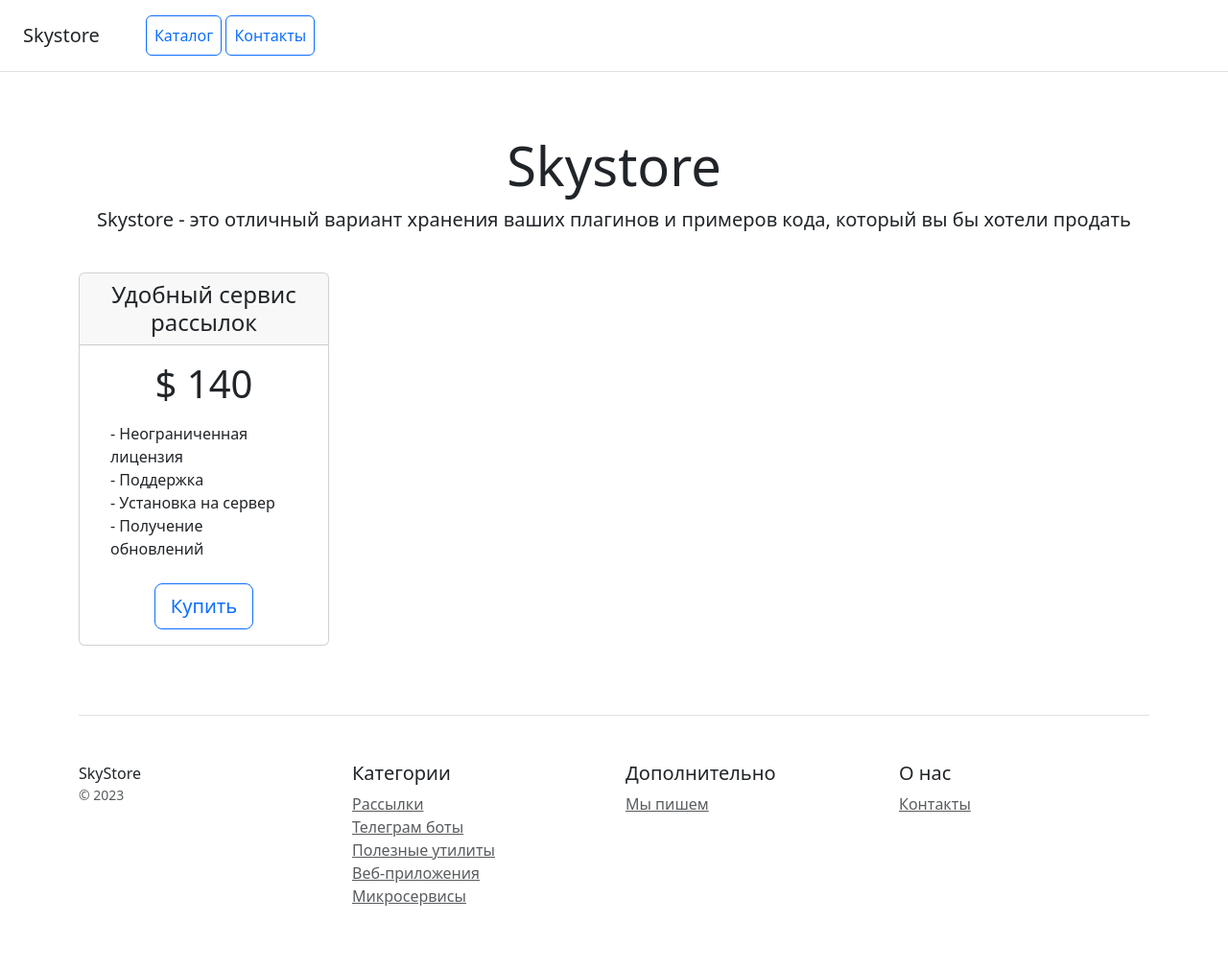
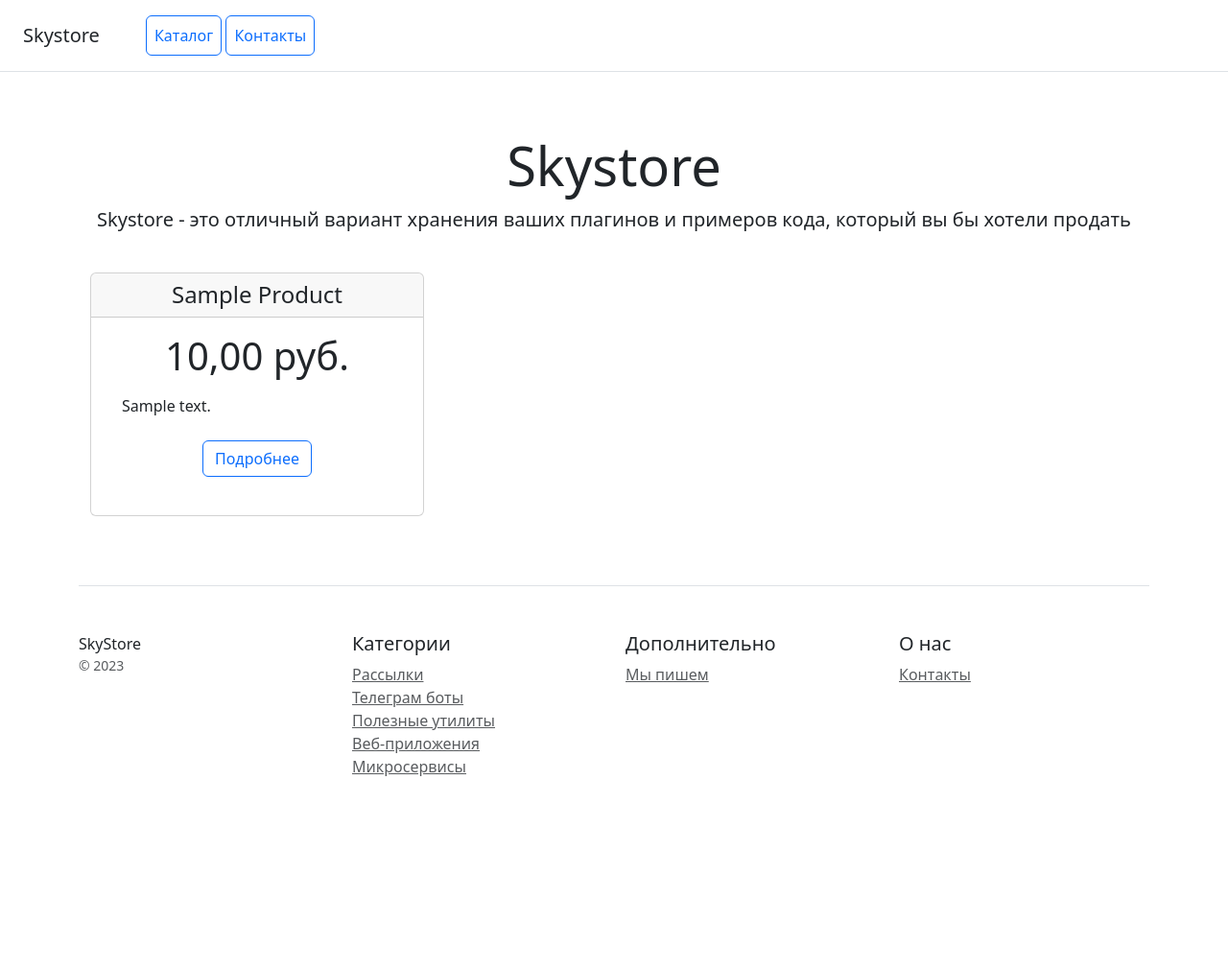
Before and after one commit to meR1D1AN/HW_19.2, a Django app: page / in a window 1280 px wide. Shown: the whole page at 96% size. After the commit the page ends 809 px from the top, so only its background shows below. Run offline with Django 5.2, Linux system fonts and the light colour scheme; tables that the repository leaves empty hold one stand-in row (values such as "Sample post"); some libraries are stand-ins or nearby versions.

Commit message:
решение 2 задачи, тяжко мне далось этот **** object_list

```diff
--- a/catalog/models.py
+++ b/catalog/models.py
@@ -24,7 +24,6 @@ class Category(models.Model):
 
 
 class Product(models.Model):
-    objects = None
     name = models.CharField(
         max_length=100,
         verbose_name="Наименование",
--- a/catalog/templates/home.html
+++ b/catalog/templates/home.html
@@ -1,10 +1,11 @@
+{% load static %}
 <!doctype html>
 <html lang="en">
 <head>
     <meta charset="utf-8">
     <meta name="viewport" content="width=device-width, initial-scale=1">
     <title>Skystore</title>
-    <link href="https://cdn.jsdelivr.net/npm/bootstrap@5.3.2/dist/css/bootstrap.min.css" rel="stylesheet" integrity="sha384-T3c6CoIi6uLrA9TneNEoa7RxnatzjcDSCmG1MXxSR1GAsXEV/Dwwykc2MPK8M2HN" crossorigin="anonymous">
+    <link href="{% static 'css/bootstrap.min.css' %}" rel="stylesheet">
 </head>
 <body>
 <div class="d-flex flex-column flex-md-row align-items-center p-3 px-md-4 mb-3 bg-white border-bottom box-shadow">
@@ -14,7 +15,6 @@
         <a class="p-2 btn btn-outline-primary" href="/contacts/">Контакты</a>
     </nav>
 </div>
-
 <div class="pricing-header px-3 py-3 pt-md-5 pb-md-4 mx-auto text-center">
     <h1 class="display-4">Skystore</h1>
     <p class="lead">Skystore - это отличный вариант хранения ваших плагинов и примеров кода, который вы бы хотели
@@ -22,25 +22,8 @@
 </div>
 
 <div class="container">
-    <div class="row text-center">
-        <div class="col-3">
-            <div class="card mb-4 box-shadow">
-                <div class="card-header">
-                    <h4 class="my-0 font-weight-normal">Удобный сервис рассылок</h4>
-                </div>
-                <div class="card-body">
-                    <h1 class="card-title pricing-card-title">$ 140</h1>
-                    <ul class="list-unstyled mt-3 mb-4 text-start m-3">
-                        <li>- Неограниченная лицензия</li>
-                        <li>- Поддержка</li>
-                        <li>- Установка на сервер</li>
-                        <li>- Получение обновлений</li>
-                    </ul>
-                    <button type="button" class="btn btn-lg btn-block btn-outline-primary">Купить</button>
-                </div>
-            </div>
-        </div>
-    </div>
+    {% block content %}
+    {% endblock %}
 
     <footer class="pt-4 my-md-5 pt-md-5 border-top">
         <div class="row">
@@ -74,6 +57,6 @@
     </footer>
 </div>
 
-<script src="https://cdn.jsdelivr.net/npm/bootstrap@5.3.2/dist/js/bootstrap.bundle.min.js" integrity="sha384-C6RzsynM9kWDrMNeT87bh95OGNyZPhcTNXj1NW7RuBCsyN/o0jlpcV8Qyq46cDfL" crossorigin="anonymous"></script>
+<script src="{% static 'js/bootstrap.bundle.min.js' %}"></script>
 </body>
 </html>
--- /dev/null
+++ b/catalog/templates/product_list.html
@@ -0,0 +1,24 @@
+{% extends 'home.html' %}
+{% block content %}
+<div class="container">
+    <div class="row text-center">
+        {% for product in object_list %}
+        <div class="col-4 mb-4">
+            <div class="card h-100 mb-4 box-shadow">
+                <div class="card-header">
+                    <h4 class="my-0 font-weight-normal">{{ product.name|title }}</h4>
+                </div>
+                <div class="card-body">
+                    <h1 class="card-title pricing-card-title">{{ product.purchase_price }} руб.</h1>
+                    <ul class="list-unstyled mt-3 mb-4 text-start m-3">
+                        <li>{{product.description|truncatechars:100 }}</li>
+                    </ul>
+                    <a class="btn btn-outline-primary" href="#" role="button">Подробнее</a>
+                </div>
+
+            </div>
+        </div>
+        {% endfor %}
+    </div>
+</div>
+{% endblock %}
--- a/catalog/urls.py
+++ b/catalog/urls.py
@@ -1,10 +1,11 @@
 from django.urls import path
-from catalog.views import home, contacts
+from catalog.views import contacts, product_list, product_deteil
 from catalog.apps import CatalogConfig
 
 app_name = CatalogConfig.name
 
 urlpatterns = [
-    path("", home, name="home"),
     path("contacts/", contacts, name="contacts"),
+    path("", product_list, name="product_list"),
+    path("product/<int:pk>/", product_deteil, name="product_deteil"),
 ]
--- a/catalog/views.py
+++ b/catalog/views.py
@@ -1,12 +1,19 @@
-from django.shortcuts import render
+from django.shortcuts import render, get_object_or_404
 
-
-# Create your views here.
-
-
-def home(request):
-    return render(request, "home.html")
+from catalog.models import Product
 
 
 def contacts(request):
     return render(request, "contacts.html")
+
+
+def product_list(request):
+    products = Product.objects.all()
+    context = {"object_list": products}
+    return render(request, "product_list.html", context)
+
+
+def product_deteil(request, pk):
+    product = get_object_or_404(Product, pk=pk)
+    context = {"product": product}
+    return render(request, "product_detail.html", context)
```
Also changed, not shown: catalog/templates/contacts.html (+9 -56 lines), catalog/templates/product_detail.html (added, +19 -0 lines), config/settings.py (+2 -5 lines).
